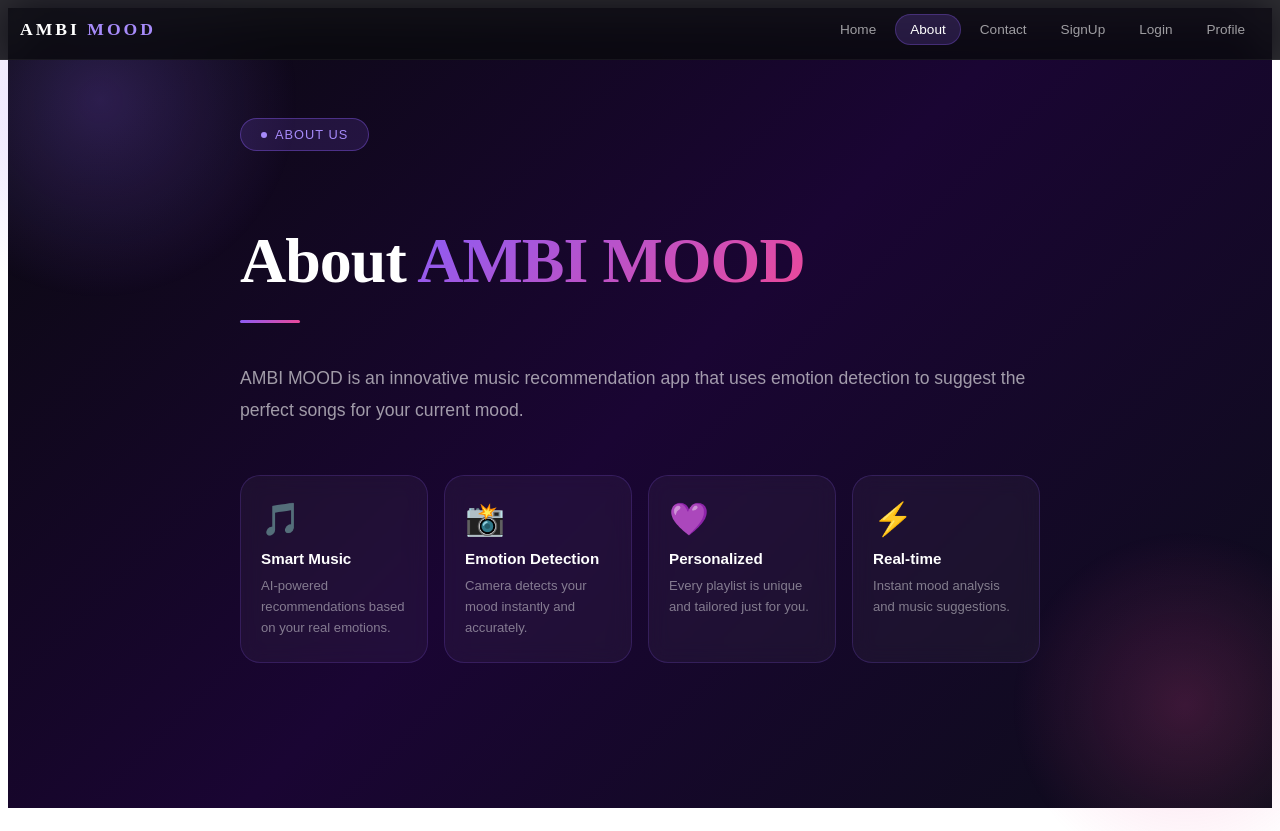
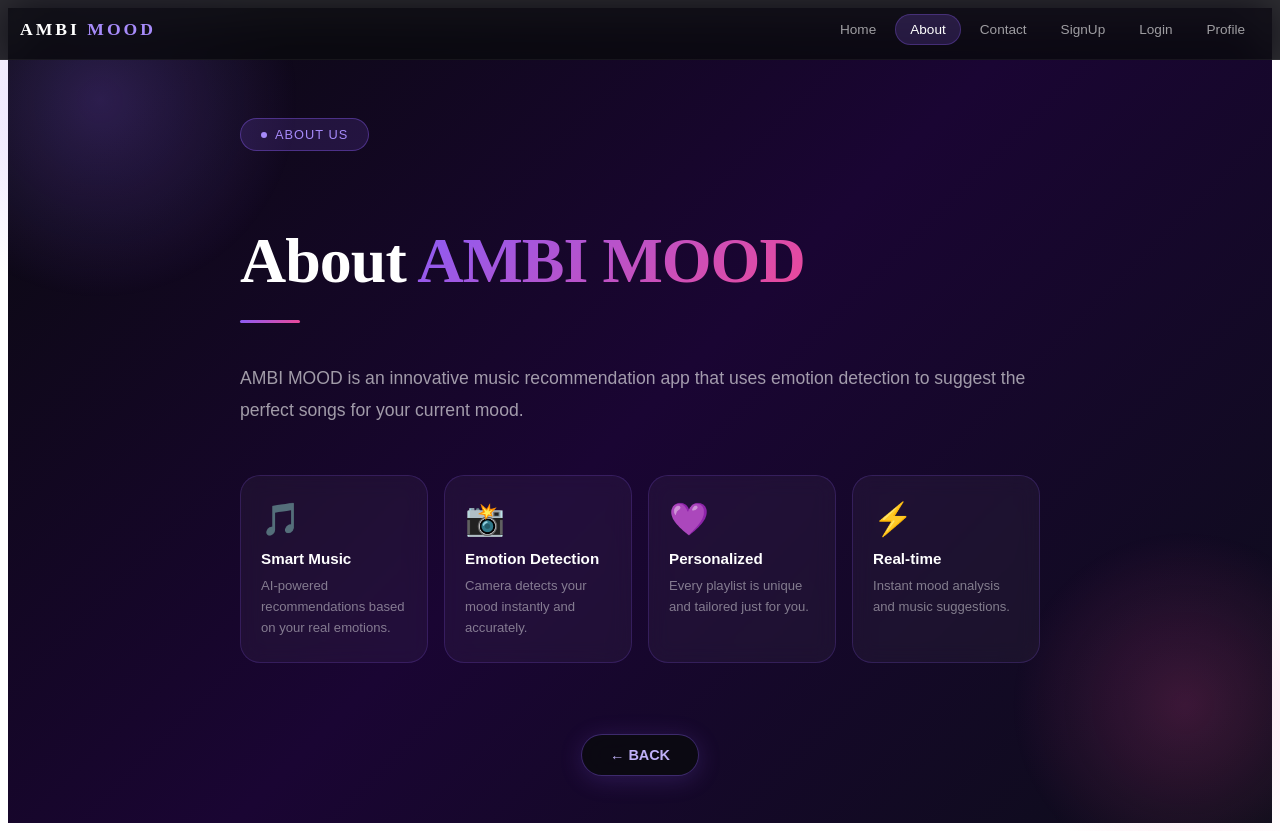
Before and after one commit to AmbiMood/ambimood, a React (Vite) app: page /About in a window 1280 px wide. Built offline with nearby package versions, Linux system fonts and the light colour scheme.

Commit message:
feat: add back button to all pages

```diff
--- a/src/component/About.jsx
+++ b/src/component/About.jsx
@@ -311,7 +311,7 @@
 
 import React, { useState } from 'react';
 import { Link } from 'react-router-dom';
-
+import BackButton from './BackButton';
 const About = () => {
   const [menuOpen, setMenuOpen] = useState(false);
 
@@ -416,6 +416,7 @@ const About = () => {
         @media (max-width: 768px) { .desktop-nav { display: none !important; } .hamburger-btn { display: block !important; } }
         @media (min-width: 769px) { .hamburger-btn { display: none !important; } .desktop-nav { display: flex !important; } }
       `}</style>
+      <BackButton />
     </div>
   );
 };
--- /dev/null
+++ b/src/component/BackButton.jsx
@@ -0,0 +1,53 @@
+import { useNavigate } from 'react-router-dom';
+
+const BackButton = () => {
+  const navigate = useNavigate();
+
+  return (
+    <>
+      <button
+        onClick={() => navigate('/')}
+        style={{
+          position: 'fixed',
+          bottom: '24px',
+          left: '50%',
+          transform: 'translateX(-50%)',
+          zIndex: 999,
+          display: 'flex',
+          alignItems: 'center',
+          gap: '8px',
+          padding: '12px 28px',
+          background: 'rgba(10,10,15,0.85)',
+          border: '1px solid rgba(139,92,246,0.4)',
+          borderRadius: '100px',
+          color: '#c4b5fd',
+          fontSize: '0.9rem',
+          fontWeight: '600',
+          cursor: 'pointer',
+          backdropFilter: 'blur(16px)',
+          boxShadow: '0 4px 24px rgba(139,92,246,0.2)',
+          fontFamily: "'DM Sans', sans-serif",
+          transition: 'all 0.2s ease',
+          whiteSpace: 'nowrap',
+        }}
+        onMouseEnter={e => {
+          e.currentTarget.style.background = 'rgba(139,92,246,0.25)';
+          e.currentTarget.style.borderColor = 'rgba(139,92,246,0.7)';
+          e.currentTarget.style.transform = 'translateX(-50%) translateY(-2px)';
+        }}
+        onMouseLeave={e => {
+          e.currentTarget.style.background = 'rgba(10,10,15,0.85)';
+          e.currentTarget.style.borderColor = 'rgba(139,92,246,0.4)';
+          e.currentTarget.style.transform = 'translateX(-50%) translateY(0)';
+        }}
+      >
+        ← BACK
+      </button>
+
+      {/* Bottom padding so content doesn't hide behind button */}
+      <div style={{ height: '80px' }} />
+    </>
+  );
+};
+
+export default BackButton;
--- a/src/component/Contact.jsx
+++ b/src/component/Contact.jsx
@@ -470,7 +470,7 @@
 import React, { useState } from 'react';
 import { Link } from 'react-router-dom';
 import emailjs from '@emailjs/browser';
-
+import BackButton from './BackButton';
 const Contact = () => {
   const [formData, setFormData] = useState({ name: '', email: '', message: '' });
   const [submitted, setSubmitted] = useState(false);
@@ -599,6 +599,7 @@ const Contact = () => {
           .desktop-nav { display: flex !important; }
         }
       `}</style>
+      <BackButton />
     </div>
   );
 };
--- a/src/component/EmotionDetector.jsx
+++ b/src/component/EmotionDetector.jsx
@@ -2006,7 +2006,7 @@
 import React, { useRef, useState, useEffect } from 'react';
 import Webcam from 'react-webcam';
 import * as faceapi from 'face-api.js';
-
+import BackButton from './BackButton';
 const EmotionDetector = () => {
   const webcamRef = useRef(null);
   const fileInputRef = useRef(null);
@@ -2231,6 +2231,7 @@ const EmotionDetector = () => {
           .lang-grid { grid-template-columns: repeat(2, 1fr); }
         }
       `}</style>
+      <BackButton />
     </div>
   );
 };
--- a/src/component/Login.jsx
+++ b/src/component/Login.jsx
@@ -124,7 +124,7 @@
 
 import React, { useState } from 'react';
 import { Link, useNavigate } from 'react-router-dom';
-
+import BackButton from './BackButton';
 const Login = () => {
   const navigate = useNavigate();
 
@@ -452,6 +452,7 @@ const styles = {
         </p>
 
       </div>
+      <BackButton />
     </div>
   );
 };
--- a/src/component/Profile.jsx
+++ b/src/component/Profile.jsx
@@ -751,7 +751,7 @@
 import React, { useState, useEffect } from 'react';
 import { Link, useNavigate } from 'react-router-dom';
 import { BarChart, Bar, XAxis, YAxis, Tooltip, ResponsiveContainer, PieChart, Pie, Cell, Legend } from 'recharts';
-
+import BackButton from './BackButton';
 const EMOTION_COLORS = { happy: '#f59e0b', sad: '#60a5fa', angry: '#ef4444', neutral: '#94a3b8', fearful: '#a78bfa', disgusted: '#10b981', surprised: '#f97316', energetic: '#ec4899', calm: '#06b6d4', romantic: '#e879f9' };
 const EMOTION_EMOJI = { happy: '😊', sad: '😢', angry: '😠', neutral: '😐', fearful: '😨', disgusted: '🤢', surprised: '😲', energetic: '⚡', calm: '😌', romantic: '❤️' };
 
@@ -967,6 +967,7 @@ const Profile = () => {
         @media (max-width: 768px) { .desktop-nav { display: none !important; } .hamburger-btn { display: block !important; } }
         @media (min-width: 769px) { .hamburger-btn { display: none !important; } .desktop-nav { display: flex !important; } }
       `}</style>
+      <BackButton />
     </div>
   );
 };
--- a/src/component/Signup.jsx
+++ b/src/component/Signup.jsx
@@ -762,7 +762,7 @@
 
 import { useState } from 'react';
 import { Link, useNavigate } from 'react-router-dom';
-
+import BackButton from './BackButton';
 const Signup = () => {
   const navigate = useNavigate();
 
@@ -1240,6 +1240,7 @@ const Signup = () => {
         )}
 
       </div>
+      <BackButton />
     </div>
   );
 };
```
